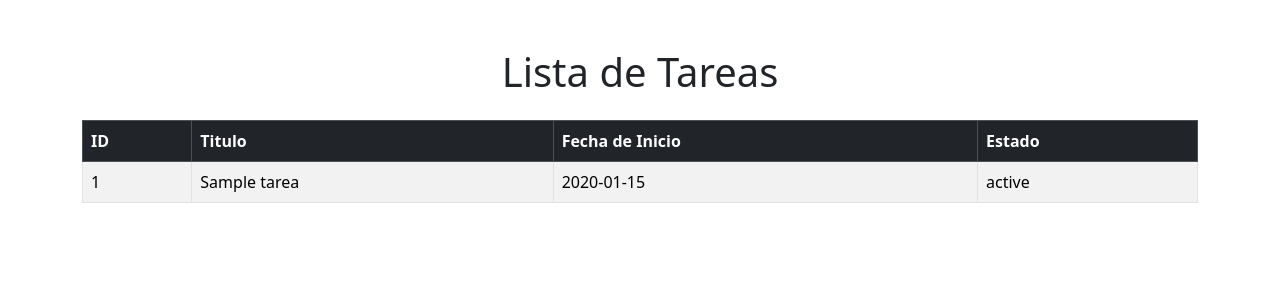
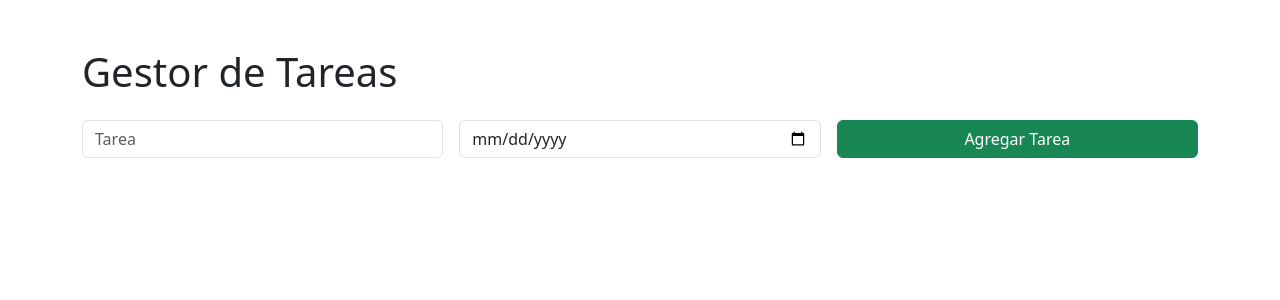
Before and after one commit to JEOGhost/Gestion_de_Tareas, a Flask app: page / in a window 1280 px wide. Shown: the top 300 px of the page. Run offline with Flask 3, Linux system fonts and the light colour scheme; tables that the repository leaves empty hold one stand-in row (values such as "Sample post").

Commit message:
Diseño final para el Formulario
El diseño anterior solo era para mostrar las tablas y tenia un diseño feo

```diff
--- a/templates/index.html
+++ b/templates/index.html
@@ -10,27 +10,22 @@
 
 <body>
     <div class="container mt-5">
-        <h1 class="text-center">Lista de Tareas</h1>
-        <table class="table table-bordered table-striped mt-4">
-            <thead class="table-dark">
-                <tr>
-                    <th>ID</th>
-                    <th>Titulo</th>
-                    <th>Fecha de Inicio</th>
-                    <th>Estado</th>
-                </tr>
-            </thead>
-            <tbody>
-                {% for task in tasks %}
-                <tr>
-                    <td>{{ task[0] }}</td>
-                    <td>{{ task[1] }}</td>
-                    <td>{{ task[2] }}</td>
-                    <td>{{ task[3] }}</td>
-                </tr>
-                {% endfor %}
-            </tbody>
-        </table>
+        <h1 class="mb-4">Gestor de Tareas</h1>
+
+        <!-- Formulario para agregar una nueva tarea -->
+        <form method="POST" action="/">
+            <div class="row g-3">
+                <div class="col-md-4">
+                    <input type="text" class="form-control" name="title" placeholder="Tarea" required>
+                </div>
+                <div class="col-md-4">
+                    <input type="date" class="form-control" name="start_date" required>
+                </div>
+                <div class="col-md-4">
+                    <button type="submit" class="btn btn-success w-100">Agregar Tarea</button>
+                </div>
+            </div>
+        </form>
     </div>
 </body>
 
```
